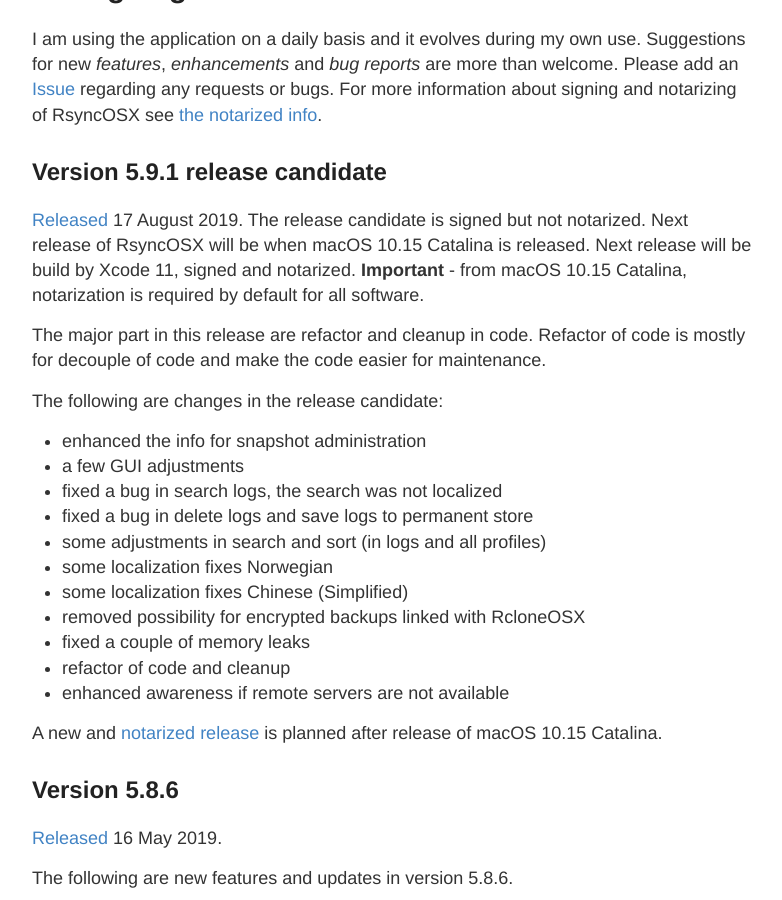
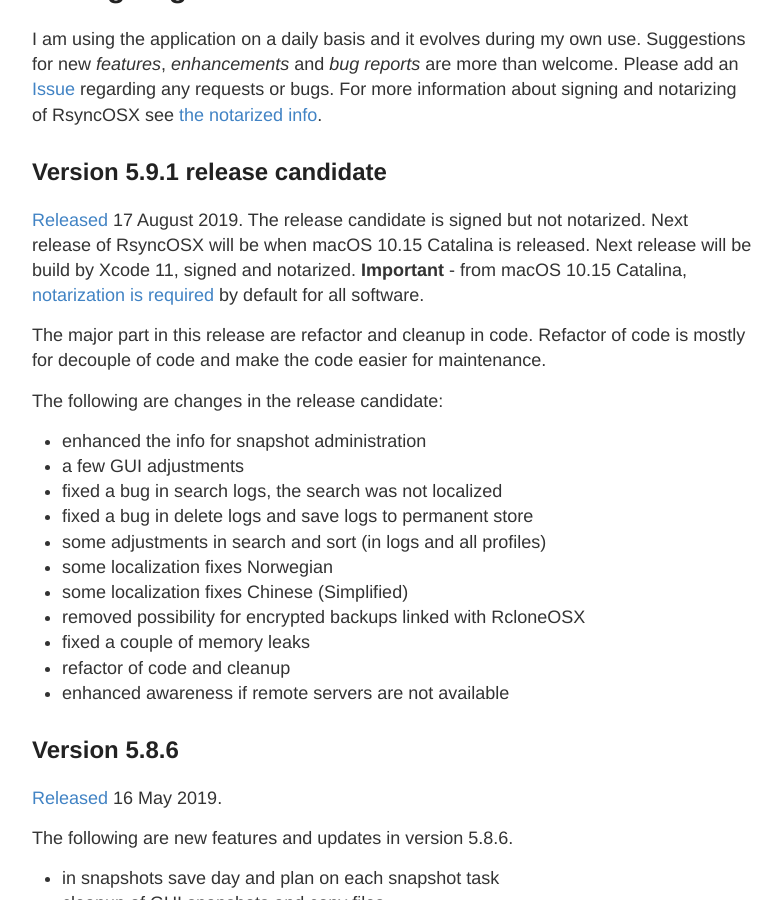
Before and after one commit to d2s/Documentation, a Jekyll site: the page built from _posts/2018-04-10-Changelog.md, in a window 1280 px wide and 900 px high, scrolled down 200 px. Shown: the whole window, without its empty margins (248-1030 px from the left). Built offline with Jekyll 4.4.1, drawn with Linux system fonts in a browser that asks for light colours; part of the change alters nothing that is shown.

Commit message:
Update 2018-04-10-Changelog.md

```diff
--- a/_posts/2018-04-10-Changelog.md
+++ b/_posts/2018-04-10-Changelog.md
@@ -7,7 +7,7 @@ I am using the application on a daily basis and it evolves during my own use. Su
 
 ## Version 5.9.1 release candidate
 
-[Released](https://github.com/rsyncOSX/RsyncOSX/releases/tag/v5.9.1rc) 17 August 2019. The release candidate is signed but not notarized. Next release of RsyncOSX will be when macOS 10.15 Catalina is released. Next release will be build by Xcode 11, signed and notarized. **Important** - from macOS 10.15 Catalina, notarization is required by default for all software.
+[Released](https://github.com/rsyncOSX/RsyncOSX/releases/tag/v5.9.1rc) 17 August 2019. The release candidate is signed but not notarized. Next release of RsyncOSX will be when macOS 10.15 Catalina is released. Next release will be build by Xcode 11, signed and notarized. **Important** - from macOS 10.15 Catalina, [notarization is required](/Notarized) by default for all software.
 
 The major part in this release are refactor and cleanup in code. Refactor of code is mostly for decouple of code and make the code easier for maintenance.
 
@@ -24,8 +24,6 @@ The following are changes in the release candidate:
 - fixed a couple of memory leaks
 - refactor of code and cleanup
 - enhanced awareness if remote servers are not available
-
-A new and [notarized release](/Notarized) is planned after release of macOS 10.15 Catalina.
 
 ## Version 5.8.6
 
```
